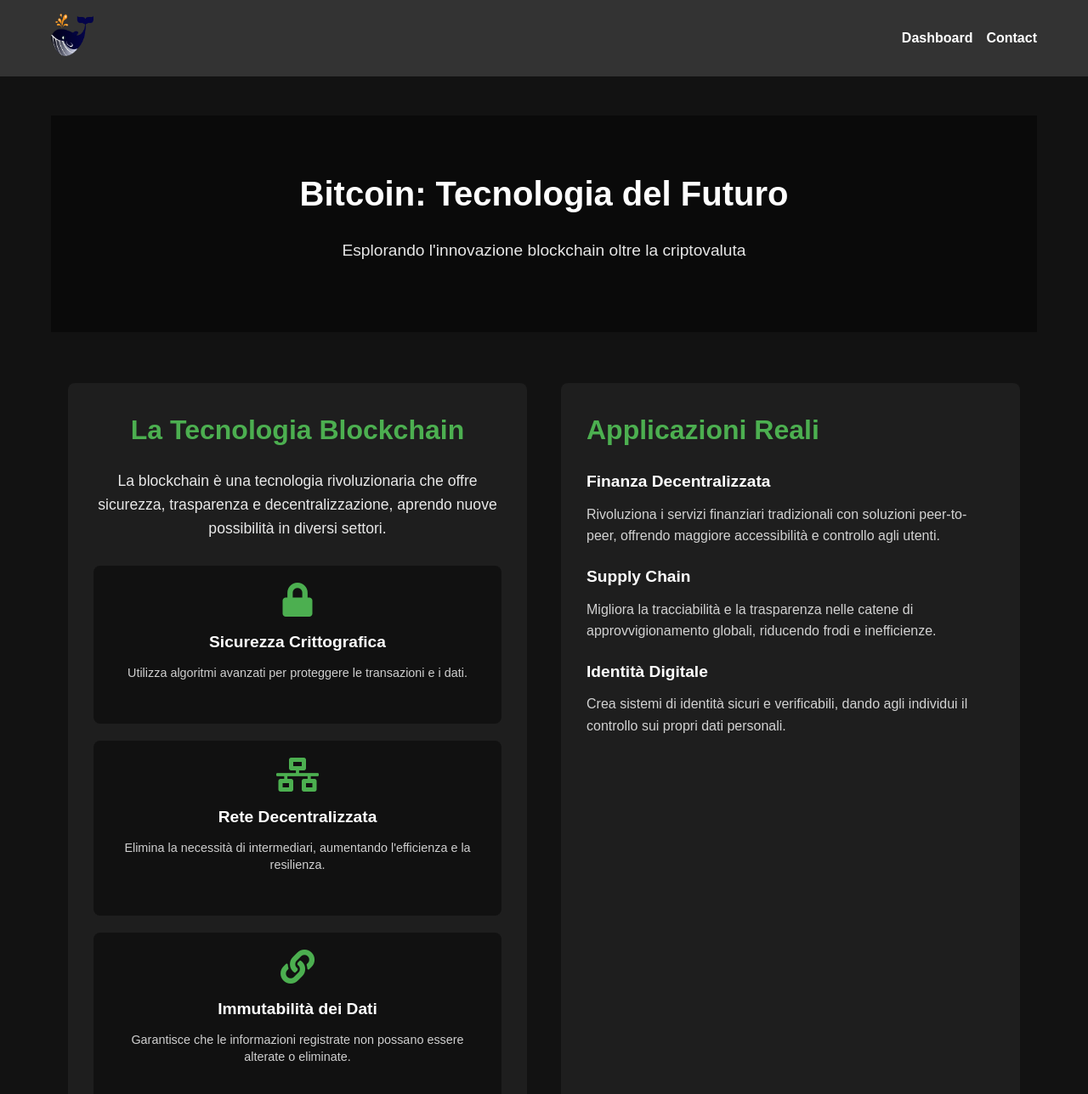
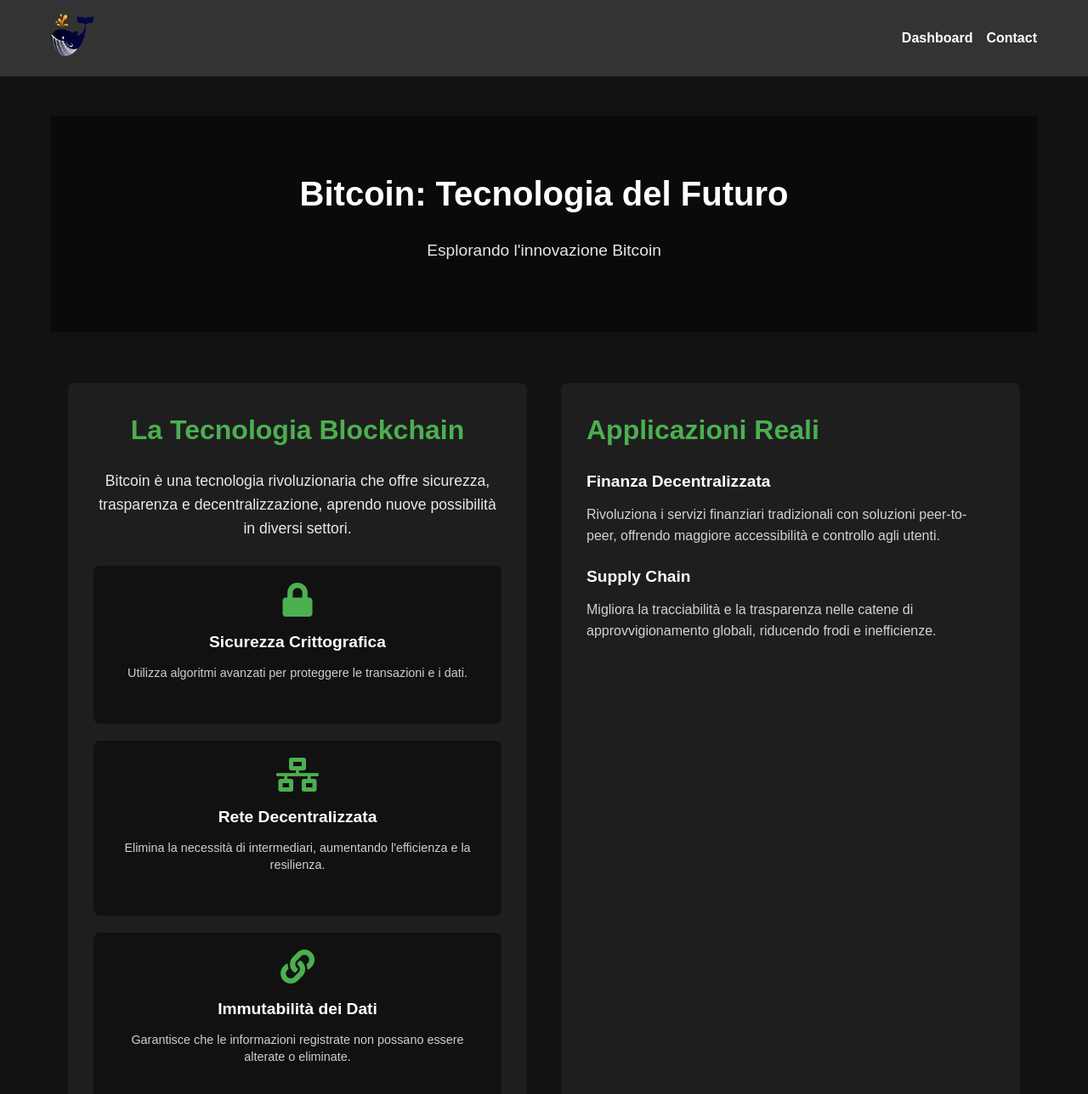
Before and after one commit to whiterabbit21m-test/whiterabbit21m-test.github.io, a Jekyll site: the page built from index.md, in a window 1280 px wide and 1400 px high. Shown: the top 1288 px of the window at 85% size. Built offline with Jekyll 4.4.1, drawn with Linux system fonts in a browser that asks for light colours; some of the changed text lies outside the part shown.

Commit message:
Update index.md

```diff
--- a/index.md
+++ b/index.md
@@ -1,8 +1,8 @@
 ---
 layout: home
 title: "Bitcoin: Tecnologia del Futuro"
-subtitle: "Esplorando l'innovazione blockchain oltre la criptovaluta"
-tech_description: "La blockchain è una tecnologia rivoluzionaria che offre sicurezza, trasparenza e decentralizzazione, aprendo nuove possibilità in diversi settori."
+subtitle: "Esplorando l'innovazione Bitcoin"
+tech_description: "Bitcoin è una tecnologia rivoluzionaria che offre sicurezza, trasparenza e decentralizzazione, aprendo nuove possibilità in diversi settori."
 tech_features:
   - icon: lock
     name: "Sicurezza Crittografica"
@@ -18,13 +18,11 @@
     description: "Rivoluziona i servizi finanziari tradizionali con soluzioni peer-to-peer, offrendo maggiore accessibilità e controllo agli utenti."
   - title: "Supply Chain"
     description: "Migliora la tracciabilità e la trasparenza nelle catene di approvvigionamento globali, riducendo frodi e inefficienze."
-  - title: "Identità Digitale"
-    description: "Crea sistemi di identità sicuri e verificabili, dando agli individui il controllo sui propri dati personali."
-cta_title: "Unisciti alla Rivoluzione Blockchain"
+cta_title: "Unisciti alla Rivoluzione Bitcoin"
 cta_text: "Scopri di Più"
 cta_link: "/learn-more"
 ---
 
 # Benvenuti nel Futuro della Tecnologia Blockchain
 
-Bitcoin e la tecnologia blockchain stanno trasformando il mondo digitale. Esplora con noi le innovazioni e le applicazioni che stanno plasmando il futuro.
+Bitcoin sta trasformando il mondo digitale. Esplora le innovazioni e le applicazioni che stanno plasmando il futuro.
```
